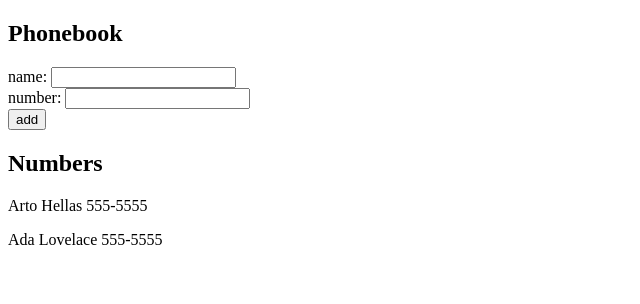
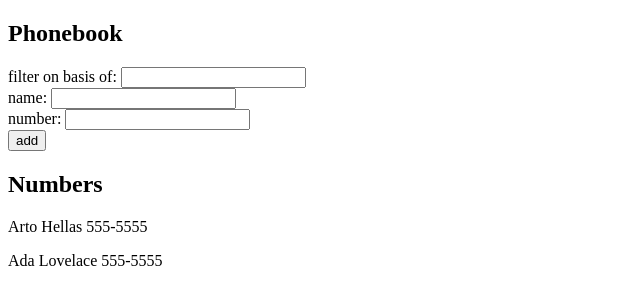
Before and after one commit to paulreyneveld/oftpart2, a React (Create React App) app in the folder phonebook/: page / in a window 1280 px wide. Shown: the top 304 px of the page, without its empty margins (0-640 px from the left). Built offline with nearby package versions, Linux system fonts and the light colour scheme.

Commit message:
Started implementing search functionality

```diff
--- a/phonebook/src/App.js
+++ b/phonebook/src/App.js
@@ -46,9 +46,17 @@ const App = () => {
         setNewNumber(event.target.value);
     }
 
+    const handleSearch = (event) => {
+        console.log(event.target.value);
+        let test = persons.filter(person => person.name.includes(event.target.value));
+        console.log(test);
+    }
+
     return (
         <div>
             <h2>Phonebook</h2>
+            <label>filter on basis of: </label>
+            <input onChange={handleSearch} />
             <form onSubmit={addPerson}>
             <div>
                 name: <input value={newName} onChange={handleNewPerson} />
```
